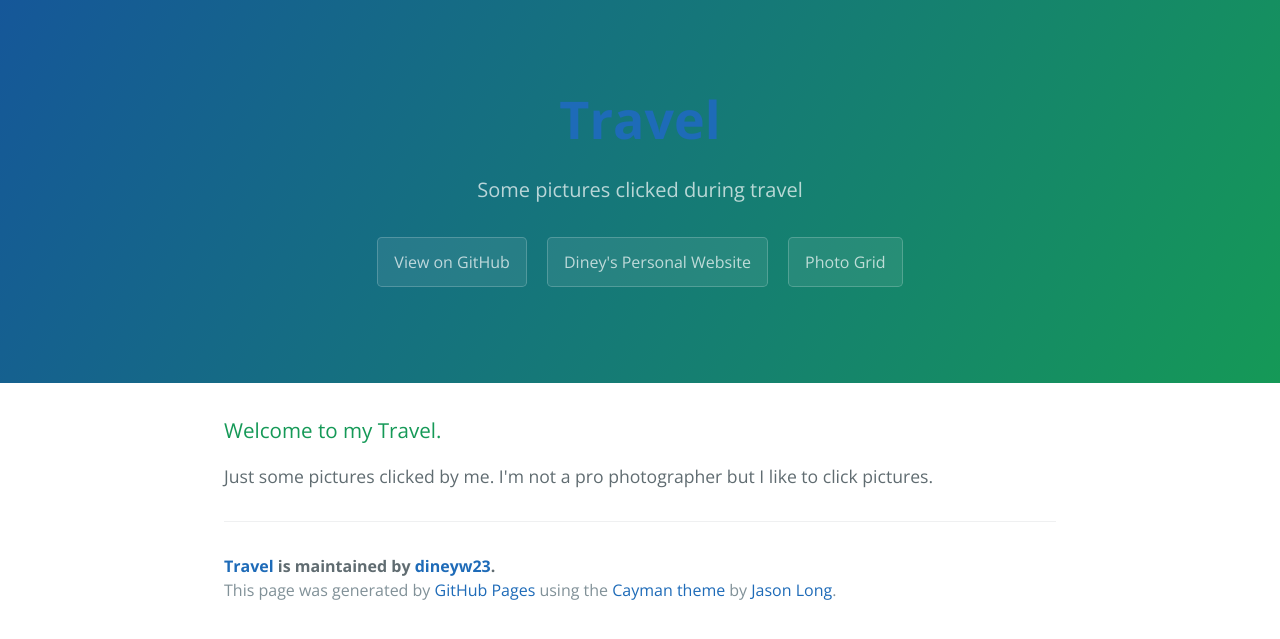
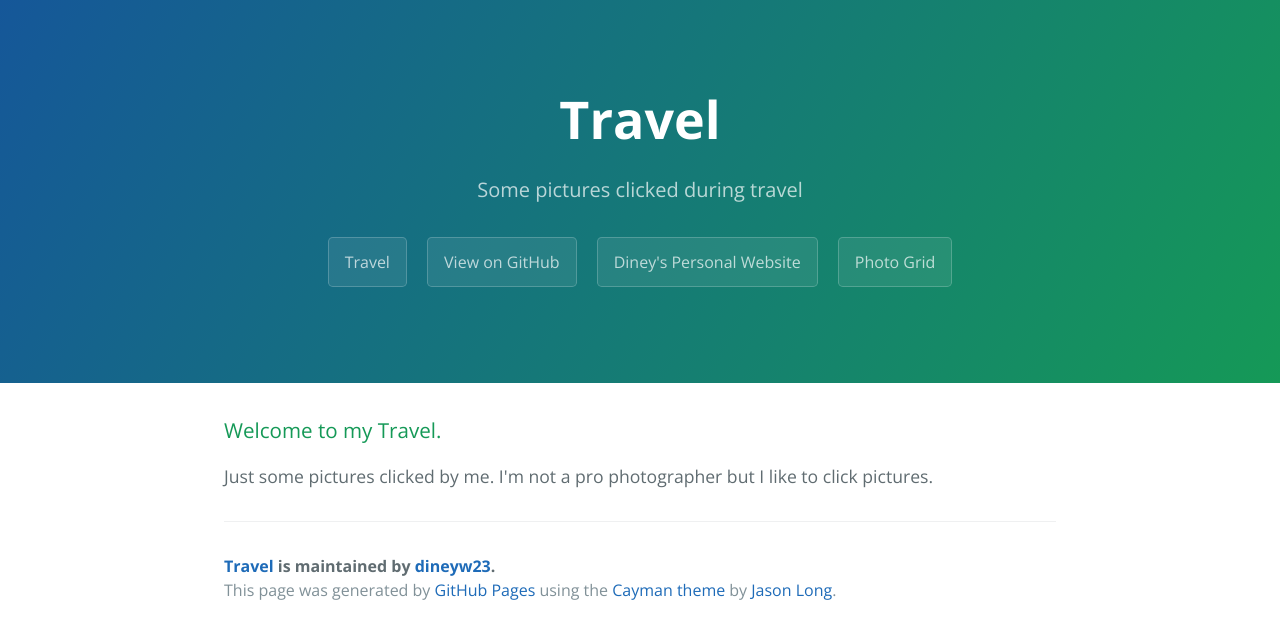
Before and after one commit to dineyw23/travel, a Jekyll site: the page built from index.html, in a window 1280 px wide. Shown: the top 639 px of the page. Built offline with Jekyll 4.4.1, drawn with Linux system fonts in a browser that asks for light colours.

Commit message:
Added back button

```diff
--- a/_layouts/page.html
+++ b/_layouts/page.html
@@ -18,6 +18,7 @@ layout: default
     <section class="page-header">
       <h1 class="project-name">Travel</h1>
       <h2 class="project-tagline">Some pictures clicked during travel</h2>
+      <a href="{{ site.url }}" class="btn"> Travel </a>
       <a href="https://github.com/dineyw23/travel.github.io" class="btn">View on GitHub</a>
       <a href="http://www.dineywankhede.com/" class="btn"> Diney's Personal Website</a>
       <a href="{{ site.url }}/pics" class="btn">Photo Grid</a>
--- a/index.html
+++ b/index.html
@@ -15,8 +15,9 @@
   </head>
   <body>
     <section class="page-header">
-    <h1 class="project-name"><a href="{{ site.url }}">Travel </a></h1>
+    <h1 class="project-name"> Travel </h1>
       <h2 class="project-tagline">Some pictures clicked during travel</h2>
+      <a href="{{ site.url }}" class="btn"> Travel </a>
       <a href="https://github.com/dineyw23/travel.github.io" class="btn">View on GitHub</a>
       <a href="http://www.dineywankhede.com/" class="btn"> Diney's Personal Website</a>
       <a href="{{ site.url }}/pics" class="btn">Photo Grid</a>
```
